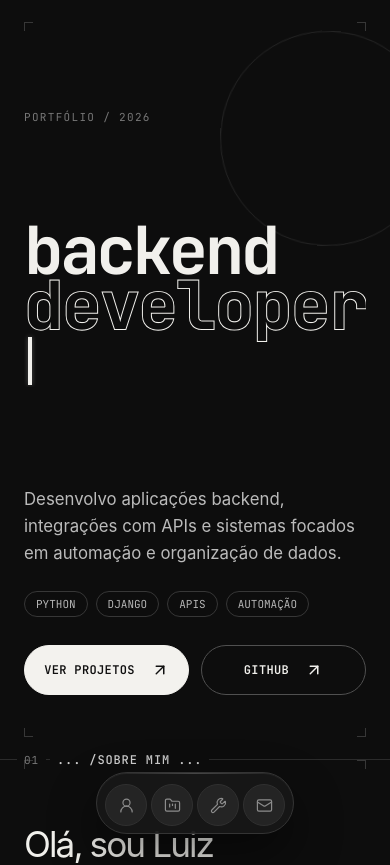
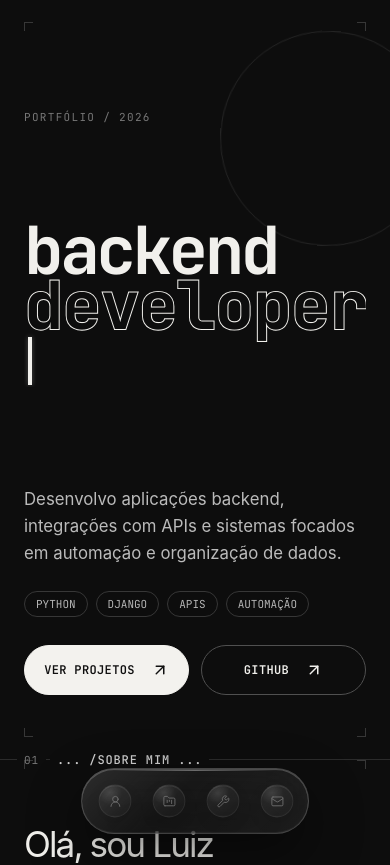
Before and after one commit to mesql1/portfolio_luiz, a Next.js app: page / in a window 390 px wide. Shown: the top 865 px of the page. Built offline with nearby package versions, Linux system fonts and the light colour scheme.

Commit message:
Refina navbar com liquid glass

```diff
--- a/app/globals.css
+++ b/app/globals.css
@@ -485,3 +485,212 @@ footer { min-height:180px; display:grid; grid-template-columns:1fr auto 1fr; ali
   .nav-shell .nav-links.nav-links--dock>a>small,
   .nav-shell .nav-links.nav-links--dock>a>i { transition-property:opacity,color!important; }
 }
+
+
+/* Liquid-glass dock: fixed shell and hit targets; only the lens and inner orbs move. */
+.nav-shell .nav-links.nav-links--dock.nav-links--liquid {
+  --dock-slot:56px;
+  --dock-gap:6px;
+  position:relative;
+  isolation:isolate;
+  width:262px;
+  height:72px;
+  gap:var(--dock-gap);
+  padding:8px 10px;
+  align-items:center;
+  overflow:visible;
+  border:1px solid rgba(255,255,255,.18);
+  background:
+    linear-gradient(135deg,rgba(255,255,255,.12),rgba(255,255,255,.035) 42%,rgba(255,255,255,.065)),
+    rgba(18,18,18,.5);
+  box-shadow:
+    0 22px 55px rgba(0,0,0,.42),
+    inset 0 1px 0 rgba(255,255,255,.22),
+    inset 0 -1px 0 rgba(255,255,255,.055);
+  backdrop-filter:blur(26px) saturate(1.45);
+  -webkit-backdrop-filter:blur(26px) saturate(1.45);
+}
+.nav-shell .nav-links.nav-links--liquid::before {
+  top:1px;
+  right:12%;
+  left:12%;
+  height:1px;
+  border-radius:999px;
+  background:linear-gradient(90deg,transparent,rgba(255,255,255,.5),transparent);
+  opacity:.72;
+}
+.nav-shell .nav-links.nav-links--liquid::after {
+  position:absolute;
+  right:18px;
+  bottom:4px;
+  left:18px;
+  z-index:-1;
+  height:16px;
+  border-radius:50%;
+  background:rgba(0,0,0,.28);
+  content:"";
+  filter:blur(14px);
+}
+.nav-shell .nav-links.nav-links--liquid>a {
+  position:relative;
+  z-index:2;
+  flex:0 0 var(--dock-slot);
+  width:var(--dock-slot);
+  height:var(--dock-slot);
+  min-height:var(--dock-slot);
+  border:0;
+  background:transparent;
+  box-shadow:none;
+  transform:none;
+  will-change:auto;
+  transition:color .15s ease;
+}
+.nav-shell .nav-links.nav-links--liquid>a.nav-item--adjacent,
+.nav-shell .nav-links.nav-links--liquid>a.nav-item--focus {
+  --dock-size:var(--dock-slot);
+}
+.nav-shell .nav-links.nav-links--liquid>a:hover,
+.nav-shell .nav-links.nav-links--liquid>a:focus-visible,
+.nav-shell .nav-links.nav-links--liquid>a.active {
+  border:0;
+  background:transparent;
+  box-shadow:none;
+}
+.nav-shell .nav-links.nav-links--liquid>a:active { transform:none; }
+.nav-shell .nav-links.nav-links--liquid>a>.nav-orb {
+  position:absolute;
+  inset:4px;
+  z-index:2;
+  display:grid;
+  place-items:center;
+  border:1px solid rgba(255,255,255,.1);
+  border-radius:50%;
+  background:
+    radial-gradient(circle at 34% 24%,rgba(255,255,255,.16),transparent 38%),
+    linear-gradient(145deg,rgba(255,255,255,.1),rgba(255,255,255,.025));
+  box-shadow:
+    inset 0 1px 0 rgba(255,255,255,.14),
+    inset 0 -1px 0 rgba(255,255,255,.035),
+    0 8px 20px rgba(0,0,0,.16);
+  color:#8f8f8f;
+  opacity:.72;
+  transform:scale(.78);
+  transform-origin:center;
+  pointer-events:none;
+  transition:
+    transform .34s cubic-bezier(.16,1,.3,1),
+    opacity .18s ease,
+    color .18s ease,
+    border-color .18s ease,
+    background .18s ease,
+    box-shadow .18s ease;
+}
+.nav-shell .nav-links.nav-links--liquid>a.nav-item--adjacent>.nav-orb {
+  color:#c0c0c0;
+  opacity:.9;
+  transform:scale(.92);
+}
+.nav-shell .nav-links.nav-links--liquid>a.nav-item--focus>.nav-orb {
+  color:#fff;
+  opacity:1;
+  transform:scale(1.08);
+}
+.nav-shell .nav-links.nav-links--liquid>a.active>.nav-orb {
+  border-color:rgba(255,255,255,.28);
+  color:#fff;
+  opacity:1;
+  background:
+    radial-gradient(circle at 34% 22%,rgba(255,255,255,.28),transparent 36%),
+    linear-gradient(145deg,rgba(255,255,255,.18),rgba(255,255,255,.045));
+  box-shadow:inset 0 1px 0 rgba(255,255,255,.27),0 10px 24px rgba(0,0,0,.22);
+}
+.nav-shell .nav-links.nav-links--liquid .nav-orb>svg {
+  width:17px;
+  height:17px;
+  stroke-width:1.65;
+  transform:none;
+  transition:transform .34s cubic-bezier(.16,1,.3,1);
+}
+.nav-shell .nav-links.nav-links--liquid>a.nav-item--focus .nav-orb>svg { transform:scale(1.1); }
+.nav-liquid-lens {
+  position:absolute;
+  z-index:1;
+  bottom:8px;
+  left:10px;
+  width:var(--dock-slot);
+  height:var(--dock-slot);
+  border:1px solid rgba(255,255,255,.3);
+  border-radius:50%;
+  background:
+    radial-gradient(circle at 33% 22%,rgba(255,255,255,.36),transparent 34%),
+    radial-gradient(circle at 68% 74%,rgba(255,255,255,.12),transparent 48%),
+    rgba(255,255,255,.065);
+  box-shadow:
+    inset 2px 2px 3px rgba(255,255,255,.18),
+    inset -2px -3px 5px rgba(0,0,0,.12),
+    0 9px 25px rgba(0,0,0,.2);
+  opacity:0;
+  pointer-events:none;
+  backdrop-filter:blur(9px) saturate(1.7);
+  -webkit-backdrop-filter:blur(9px) saturate(1.7);
+  transform:translate3d(0,0,0) scale(.92);
+  transition:
+    transform .46s cubic-bezier(.16,1,.3,1),
+    opacity .2s ease;
+}
+.nav-liquid-lens::before {
+  position:absolute;
+  top:8px;
+  left:10px;
+  width:18px;
+  height:8px;
+  border-radius:50%;
+  background:rgba(255,255,255,.28);
+  content:"";
+  filter:blur(4px);
+  transform:rotate(-28deg);
+}
+.nav-liquid-lens::after {
+  position:absolute;
+  inset:3px;
+  border:1px solid rgba(255,255,255,.07);
+  border-radius:50%;
+  content:"";
+}
+.nav-liquid-lens.is-visible { opacity:1; }
+.nav-liquid-lens--0 { transform:translate3d(0,0,0) scale(.92); }
+.nav-liquid-lens--1 { transform:translate3d(62px,0,0) scale(.92); }
+.nav-liquid-lens--2 { transform:translate3d(124px,0,0) scale(.92); }
+.nav-liquid-lens--3 { transform:translate3d(186px,0,0) scale(.92); }
+.nav-shell .nav-links.nav-links--liquid>a>i { z-index:4; bottom:-3px; }
+.nav-shell .nav-links.nav-links--liquid>a>small {
+  bottom:calc(100% + 12px);
+  border-color:rgba(255,255,255,.24);
+  background:rgba(238,238,235,.9);
+  backdrop-filter:blur(12px);
+  -webkit-backdrop-filter:blur(12px);
+}
+@media (max-width:600px) {
+  .nav-shell .nav-links.nav-links--dock.nav-links--liquid {
+    --dock-slot:50px;
+    --dock-gap:4px;
+    width:228px;
+    height:66px;
+    padding:8px;
+  }
+  .nav-shell .nav-links.nav-links--liquid>a {
+    flex-basis:var(--dock-slot);
+    width:var(--dock-slot);
+    height:var(--dock-slot);
+    min-height:var(--dock-slot);
+  }
+  .nav-liquid-lens { left:8px; bottom:8px; }
+  .nav-liquid-lens--0 { transform:translate3d(0,0,0) scale(.92); }
+  .nav-liquid-lens--1 { transform:translate3d(54px,0,0) scale(.92); }
+  .nav-liquid-lens--2 { transform:translate3d(108px,0,0) scale(.92); }
+  .nav-liquid-lens--3 { transform:translate3d(162px,0,0) scale(.92); }
+}
+@media (prefers-reduced-motion:reduce) {
+  .nav-liquid-lens { transition-property:opacity!important; }
+  .nav-shell .nav-links.nav-links--liquid>a>.nav-orb { transition-property:opacity,color,border-color,background,box-shadow!important; }
+}
--- a/components/portfolio.tsx
+++ b/components/portfolio.tsx
@@ -21,7 +21,7 @@ export function Navbar({ active, onNavigate }: { active: string; onNavigate: (id
   const activeIndex = navItems.findIndex(([id]) => id === active);
   const focalIndex = hoveredIndex ?? activeIndex;
 
-  return <header className="nav-shell"><nav className="nav-links nav-links--dock" aria-label="Navegação principal" onMouseLeave={() => setHoveredIndex(null)}>{navItems.map(([id, label, Icon], index) => {
+  return <header className="nav-shell"><nav className="nav-links nav-links--dock nav-links--liquid" aria-label="Navegação principal" onMouseLeave={() => setHoveredIndex(null)}><span className={`nav-liquid-lens nav-liquid-lens--${Math.max(focalIndex, 0)} ${focalIndex >= 0 ? "is-visible" : ""}`} aria-hidden="true" />{navItems.map(([id, label, Icon], index) => {
     const distance = focalIndex < 0 ? 2 : Math.abs(index - focalIndex);
     const proximityClass = distance === 0 ? "nav-item--focus" : distance === 1 ? "nav-item--adjacent" : "nav-item--far";
     return <a
@@ -34,7 +34,7 @@ export function Navbar({ active, onNavigate }: { active: string; onNavigate: (id
       onFocus={() => setHoveredIndex(index)}
       onBlur={() => setHoveredIndex(null)}
       onClick={() => { setHoveredIndex(null); onNavigate(id); }}
-    ><Icon aria-hidden="true" /><small>{label}</small><i aria-hidden="true" /></a>;
+    ><span className="nav-orb"><Icon aria-hidden="true" /></span><small>{label}</small><i aria-hidden="true" /></a>;
   })}</nav></header>;
 }
 
```
